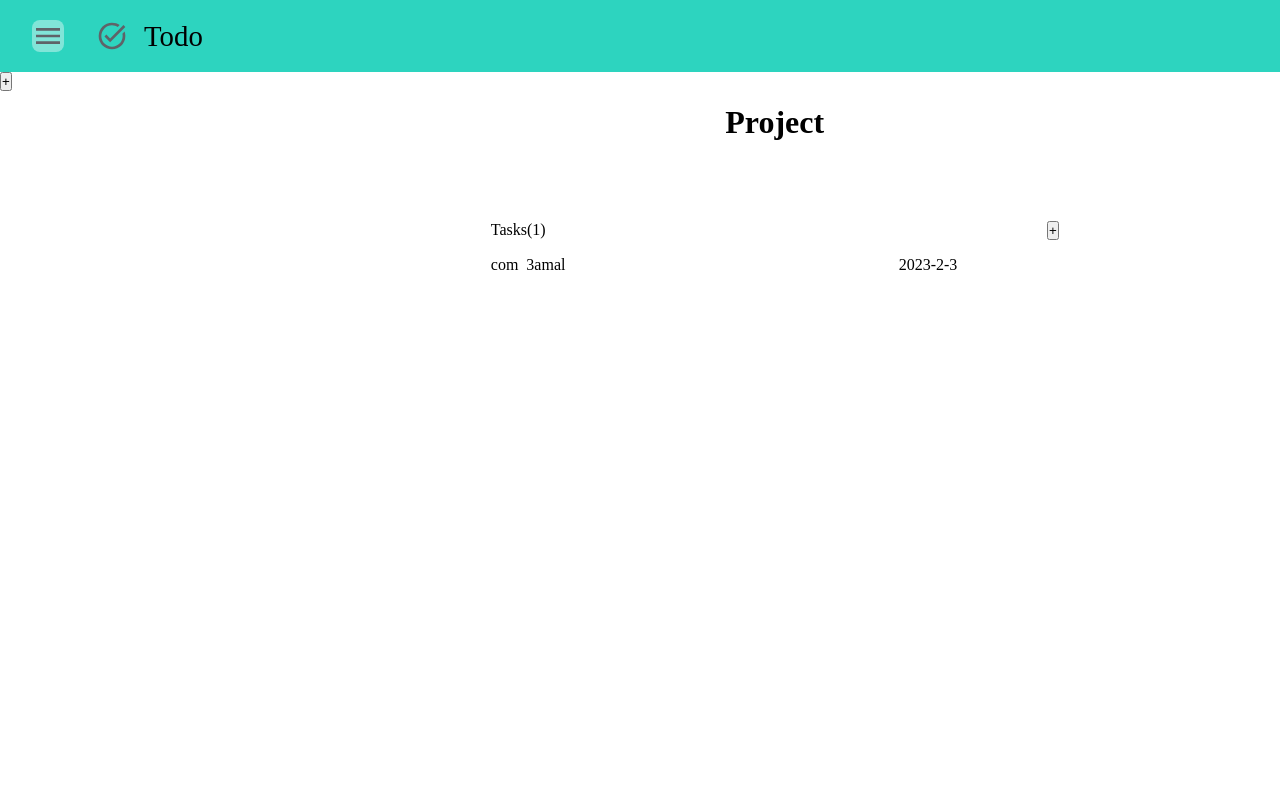
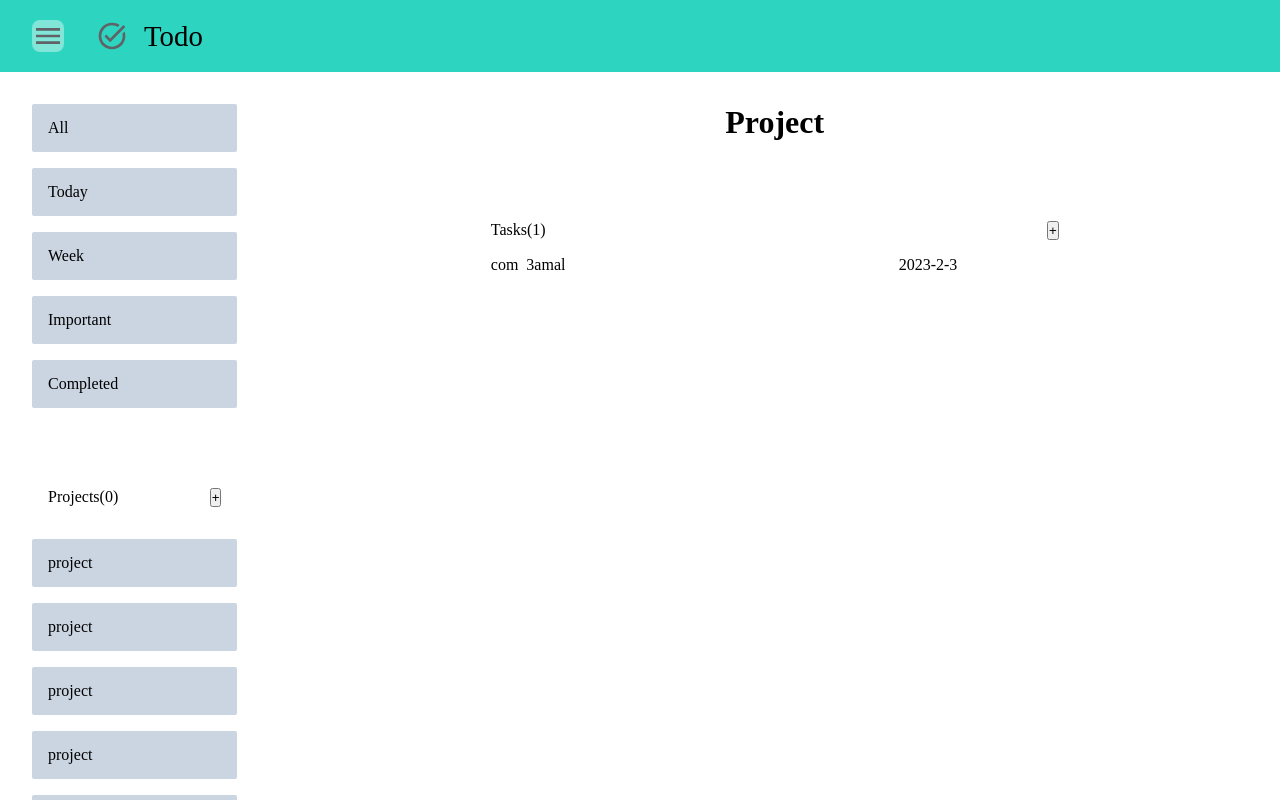
Before and after one commit to TahraouiMustapha/Todo-List, a website built with webpack: page src/index.html in a window 1280 px wide. Built offline with nearby package versions, Linux system fonts and the light colour scheme.

Commit message:
Style the menu bar

```diff
--- a/src/index.html
+++ b/src/index.html
@@ -40,7 +40,28 @@
     </section>
 
     <section class="menu" >
-        <button id="add-project-btn"> + </button>
+        <div class="above-side">
+            <div class="menu-btn">All</div>
+            <div class="menu-btn">Today</div>
+            <div class="menu-btn">Week</div>
+            <div class="menu-btn">Important</div>
+            <div class="menu-btn">Completed</div>
+        </div>
+
+        <div class="bottom-side">
+                <div class="head">
+                    <p>Projects(0)</p>
+                    <button id="add-project-btn"> + </button>
+                </div>
+                <div class="projects-container">
+                    <div class="menu-btn">project</div>
+                    <div class="menu-btn">project</div>
+                    <div class="menu-btn">project</div>
+                    <div class="menu-btn">project</div>
+                    <div class="menu-btn">project</div>
+                </div>
+
+        </div>
     </section>
 </body>
 </html>
--- a/src/style.css
+++ b/src/style.css
@@ -40,7 +40,7 @@ header {
     background-position: center;
 }
 
-.menu-btn {
+header .menu-btn {
     width:32px;
     height:32px;
     background-image: url('./img/menu-btn.svg');
@@ -68,7 +68,9 @@ header {
     width:60%;
 }
 
-.project-tasks .head, .tasks .task {
+.project-tasks .head,
+.tasks .task ,
+.menu .head {
     display: flex;
     justify-content: space-between;
 }
@@ -87,3 +89,43 @@ header {
     width: 160px;
     gap: 8px;
 }
+
+/* menu bar style */
+.menu {
+    display: flex;
+    flex-direction: column;
+    overflow-y: scroll;
+    background-color: #fff;
+}
+
+.above-side ,
+.menu .projects-container {
+    display: grid;
+    grid-template-rows: repeat(5, 48px);
+    gap: 16px;
+}
+
+.above-side ,
+.bottom-side{
+    padding: 32px;
+}
+
+.bottom-side {
+    flex:1;
+    display: flex;
+    flex-direction: column;
+    gap:16px;
+}
+
+.menu .menu-btn {
+    border-radius: 2px;
+    display: flex;
+    align-items: center;
+    padding: 0 16px;
+    cursor: pointer;
+    background-color: #cbd5e1;
+}
+
+.menu .head {
+    padding: 16px;
+}
```
